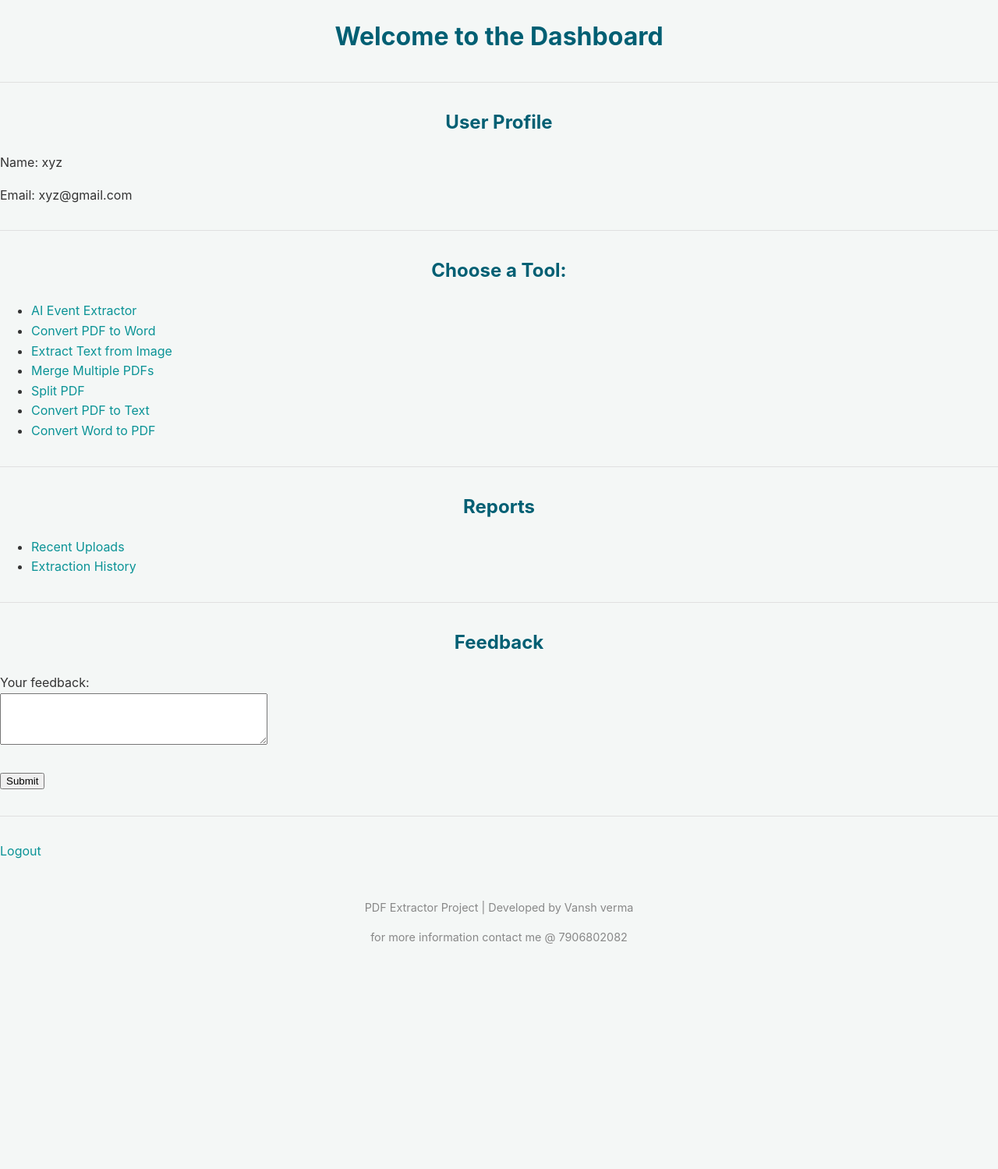
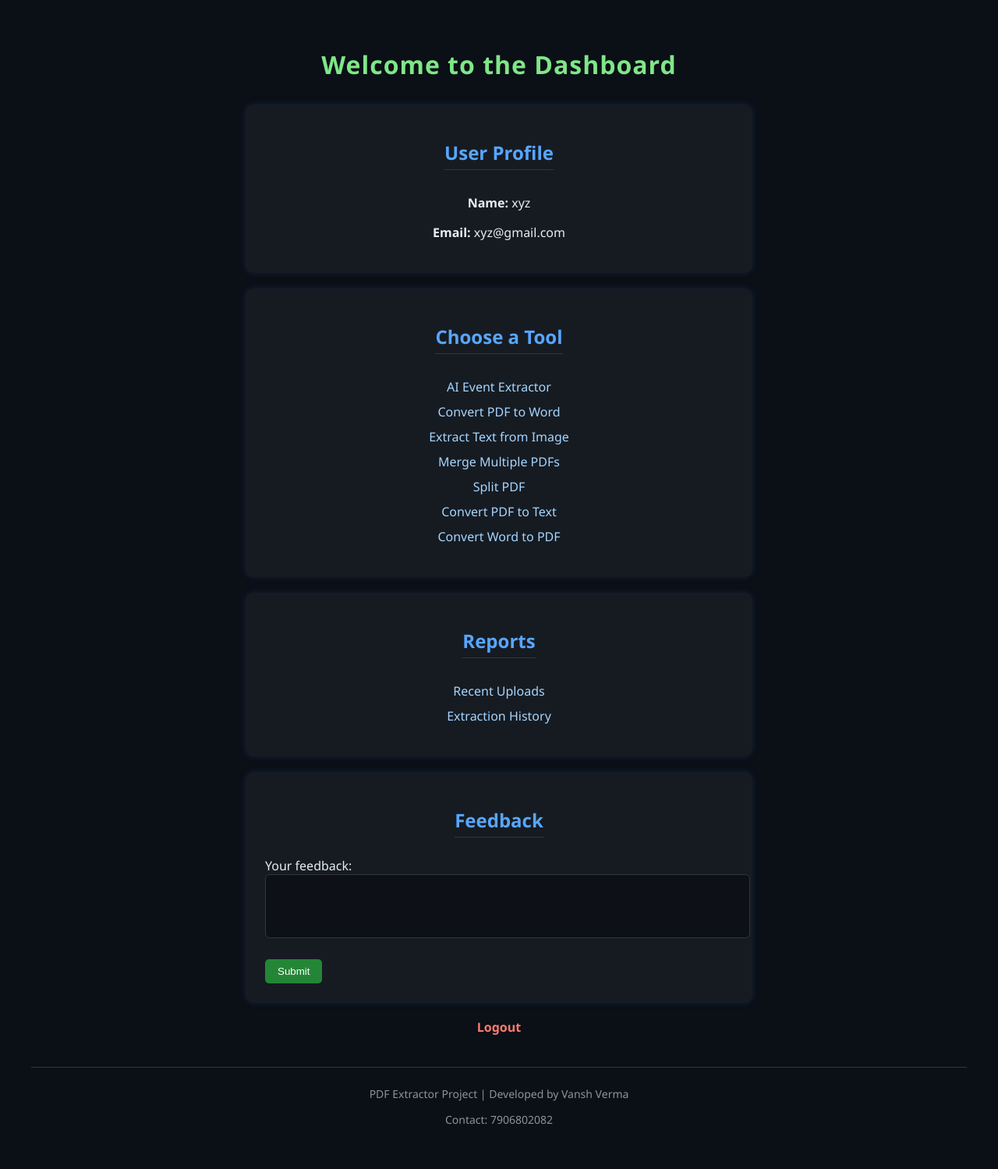
Before and after one commit to Piyush-Pareek/Docs-Extractor-conversion, a Flask app: page /dashboard in a window 1280 px wide. Shown: the whole page at 78% size. Before the commit the page ends 1210 px from the top, so only its background shows below. Run offline with Flask 3, Linux system fonts and the light colour scheme.

Commit message:
applied css, also some modifications in html

```diff
--- a/static/style.css
+++ /dev/null
@@ -1,137 +0,0 @@
- /* static/style.css */
-
-/* --- General Styles & Typography --- */
-body {
-    font-family: -apple-system, BlinkMacSystemFont, "Segoe UI", Roboto, Helvetica, Arial, sans-serif;
-    background-color: #f4f7f6; /* A very light, soft gray background */
-    color: #333;
-    margin: 0;
-    line-height: 1.6;
-}
-
-h1, h2 {
-    color: #005f73; /* A charming, deep teal color for headings */
-    text-align: center;
-}
-
-a {
-    color: #0a9396; /* A slightly lighter teal for links */
-    text-decoration: none;
-}
-
-a:hover {
-    text-decoration: underline;
-}
-
-hr {
-    border: none;
-    border-top: 1px solid #e0e0e0;
-    margin: 2rem 0;
-}
-
-/* --- Main Layout Containers --- */
-.container {
-    width: 90%;
-    max-width: 800px;
-    margin: 2rem auto;
-    padding: 2rem;
-    background-color: #ffffff;
-    border-radius: 10px;
-    box-shadow: 0 4px 15px rgba(0, 0, 0, 0.05);
-}
-
-/* --- Login & Register Form Styling --- */
-.auth-form {
-    max-width: 400px;
-    margin: 2rem auto;
-    padding: 2.5rem;
-    background-color: #ffffff;
-    border-radius: 10px;
-    box-shadow: 0 4px 20px rgba(0, 0, 0, 0.08);
-}
-
-.auth-form .form-group {
-    margin-bottom: 1.5rem;
-}
-
-.auth-form label {
-    display: block;
-    margin-bottom: 0.5rem;
-    font-weight: 600;
-}
-
-.auth-form input[type="text"],
-.auth-form input[type="password"] {
-    width: 100%;
-    padding: 0.8rem;
-    border: 1px solid #ccc;
-    border-radius: 5px;
-    box-sizing: border-box; /* Important for padding */
-    transition: border-color 0.3s;
-}
-
-.auth-form input[type="text"]:focus,
-.auth-form input[type="password"]:focus {
-    outline: none;
-    border-color: #0a9396; /* Highlight on focus */
-}
-
-.auth-form button {
-    width: 100%;
-    padding: 0.9rem;
-    border: none;
-    border-radius: 5px;
-    background-color: #0a9396;
-    color: white;
-    font-size: 1rem;
-    font-weight: bold;
-    cursor: pointer;
-    transition: background-color 0.3s;
-}
-
-.auth-form button:hover {
-    background-color: #005f73; /* Darker teal on hover */
-}
-
-/* --- Dashboard Specific Styles --- */
-.dashboard-section {
-    margin-bottom: 2rem;
-}
-
-.dashboard-section h2 {
-    text-align: left;
-    border-bottom: 2px solid #e0e0e0;
-    padding-bottom: 0.5rem;
-    margin-bottom: 1rem;
-}
-
-.tool-list {
-    list-style: none;
-    padding: 0;
-}
-
-.tool-list li {
-    margin-bottom: 0.8rem;
-}
-
-.tool-list a {
-    display: block;
-    padding: 0.8rem 1.2rem;
-    background-color: #e9f5f5;
-    border-radius: 5px;
-    transition: background-color 0.3s, transform 0.2s;
-}
-
-.tool-list a:hover {
-    background-color: #d4ebeb;
-    transform: translateX(5px);
-    text-decoration: none;
-}
-
-/* --- Footer --- */
-footer {
-    text-align: center;
-    margin-top: 3rem;
-    color: #888;
-    font-size: 0.9rem;
-}
--- /dev/null
+++ b/templates/dashboard.css
@@ -0,0 +1,98 @@
+body {
+    background-color: #0b0f16;
+    color: #e6edf3;
+    font-family: "Segoe UI", sans-serif;
+    text-align: center;
+    margin: 0;
+    padding: 40px;
+}
+
+h1 {
+    color: #7ee787;
+    margin-bottom: 30px;
+    letter-spacing: 1px;
+}
+
+h2 {
+    color: #58a6ff;
+    border-bottom: 1px solid #30363d;
+    display: inline-block;
+    padding-bottom: 5px;
+    margin-bottom: 15px;
+}
+
+.section {
+    background: #161b22;
+    border-radius: 10px;
+    padding: 25px;
+    margin: 20px auto;
+    width: 80%;
+    max-width: 600px;
+    box-shadow: 0 0 10px rgba(56, 139, 253, 0.15);
+}
+
+ul {
+    list-style: none;
+    padding: 0;
+}
+
+li {
+    margin: 10px 0;
+}
+
+a {
+    color: #a5d6ff;
+    text-decoration: none;
+    font-weight: 500;
+    transition: color 0.2s;
+}
+
+a:hover {
+    color: #58a6ff;
+}
+
+form {
+    text-align: left;
+    margin-top: 10px;
+}
+
+textarea {
+    background: #0d1117;
+    color: #fff;
+    border: 1px solid #30363d;
+    border-radius: 6px;
+    width: 100%;
+    padding: 10px;
+    resize: none;
+}
+
+button {
+    background-color: #238636;
+    color: #fff;
+    border: none;
+    padding: 8px 16px;
+    border-radius: 5px;
+    cursor: pointer;
+    transition: background 0.2s;
+}
+
+button:hover {
+    background-color: #2ea043;
+}
+
+.logout a {
+    color: #ff7b72;
+    font-weight: bold;
+}
+
+.logout a:hover {
+    color: #ffa198;
+}
+
+footer {
+    margin-top: 40px;
+    font-size: 14px;
+    color: #8b949e;
+    border-top: 1px solid #30363d;
+    padding-top: 10px;
+}
--- a/templates/dashboard.html
+++ b/templates/dashboard.html
@@ -3,20 +3,18 @@
 <head>
     <meta charset="UTF-8">
     <title>Dashboard</title>
-<link rel="stylesheet" href="{{ url_for('static', filename='style.css') }}">
+    <link rel="stylesheet" href="dashboard.css">
 </head>
 <body>
     <h1>Welcome to the Dashboard</h1>
-    <hr>
+    <div class="section profile">
+        <h2>User Profile</h2>
+        <p><strong>Name:</strong> xyz</p>
+        <p><strong>Email:</strong> xyz@gmail.com</p>
+    </div>
 
-
-    <h2>User Profile</h2>
-    <p>Name: xyz</p>
-    <p>Email: xyz@gmail.com</p>
-    <hr>
-
-
-    <h2>Choose a Tool:</h2>
+    <div class="section tools">
+        <h2>Choose a Tool</h2>
         <ul>
             <li><a href="/event-extractor">AI Event Extractor</a></li>
             <li><a href="/pdf-to-word">Convert PDF to Word</a></li>
@@ -26,32 +24,30 @@
             <li><a href="/pdf-to-text">Convert PDF to Text</a></li>
             <li><a href="/word-to-pdf">Convert Word to PDF</a></li>
         </ul>
-    <hr>
+    </div>
 
-
+    <div class="section reports">
         <h2>Reports</h2>
         <ul>
             <li><a href="/recent-uploads">Recent Uploads</a></li>
             <li><a href="/history">Extraction History</a></li>
         </ul>
-    <hr>
+    </div>
 
-
+    <div class="section feedback">
         <h2>Feedback</h2>
         <form>
             <label for="feedback">Your feedback:</label><br>
             <textarea id="feedback" name="feedback" rows="4" cols="40"></textarea><br><br>
             <button type="submit">Submit</button>
         </form>
-    <hr>
+    </div>
 
-
-    <p><a href="/logout">Logout</a></p>
-
+    <p class="logout"><a href="/logout">Logout</a></p>
 
     <footer>
-        <p>PDF Extractor Project  | Developed by Vansh verma</p>
-        <p> for more information contact me @ 7906802082 </p>
+        <p>PDF Extractor Project | Developed by Vansh Verma</p>
+        <p>Contact: 7906802082</p>
     </footer>
 </body>
 </html>
--- a/templates/login.html
+++ b/templates/login.html
@@ -3,7 +3,7 @@
 <head>
     <meta charset="UTF-8">
     <title>Login Page</title>
-<link rel="stylesheet" href="{{ url_for('static', filename='style.css') }}">
+    <link rel="stylesheet" href="login.css">
 </head>
 <body>
     <h2>PDF Extractor Login</h2>
```
Also changed, not shown: templates/common.css (added, +59 -0 lines), templates/login.css (added, +55 -0 lines). Lines whose indentation alone changed are shown as unchanged.
